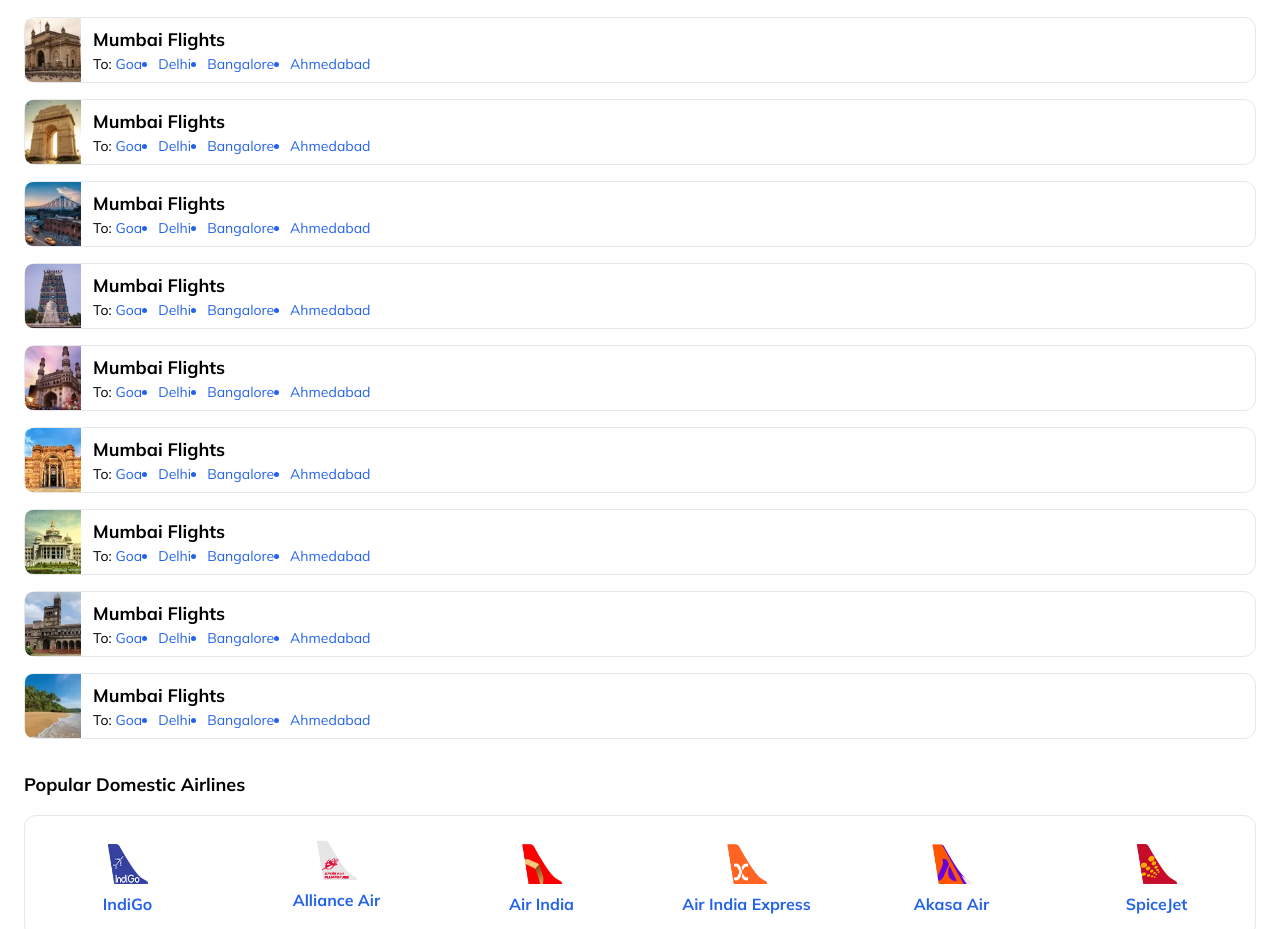
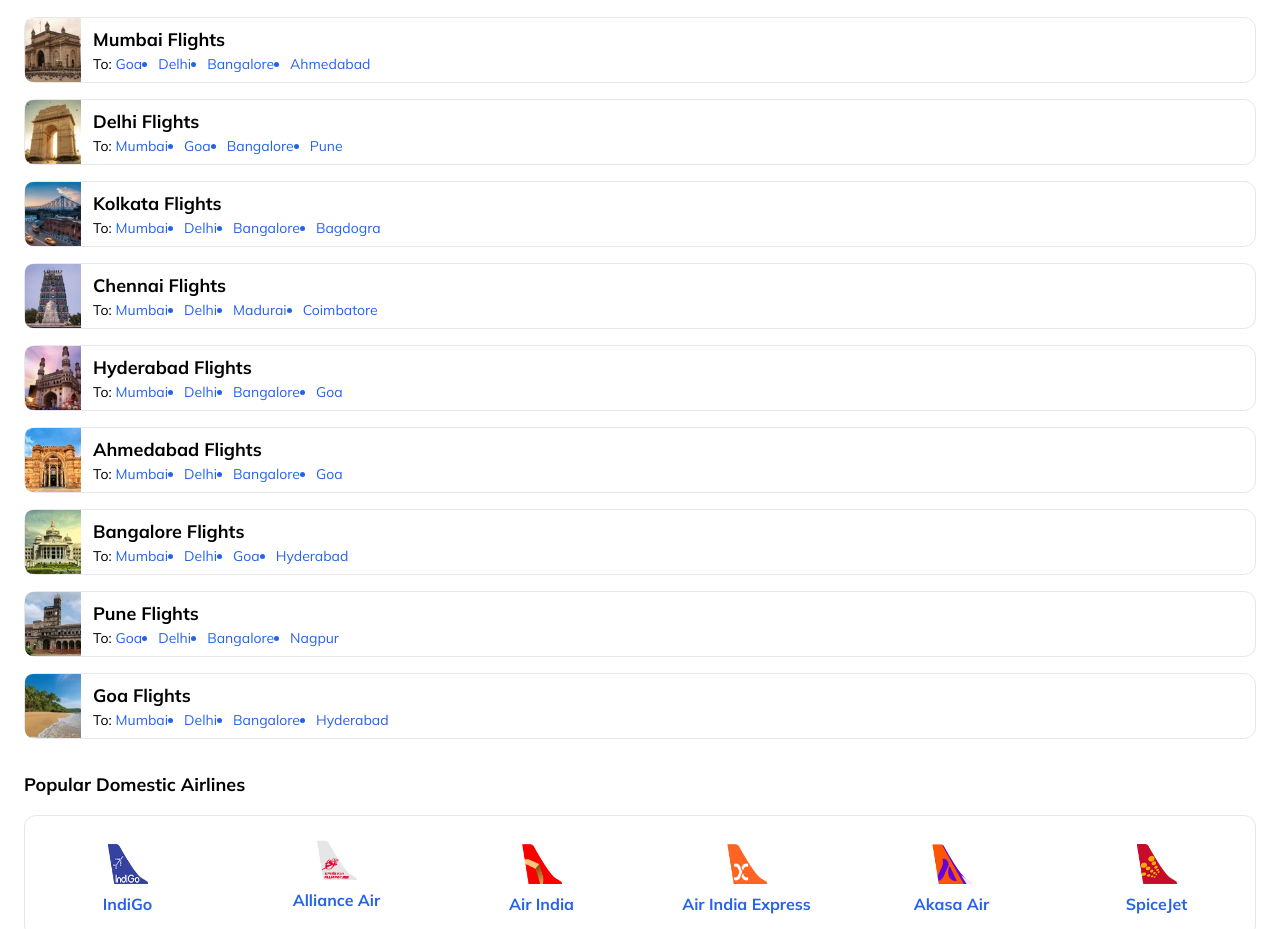
Before and after one commit to Manish-pro854/Airlines-clone, a website: page index.html in a window 1280 px wide. Shown: the part 1474-2403 px from the top of the page. Drawn offline with nearby package versions, Linux system fonts and the light colour scheme; files whose address does not match are found by name.

Commit message:
Add text

```diff
--- a/index.html
+++ b/index.html
@@ -2361,134 +2361,134 @@
             </div>
             <!-- text section  -->
             <div class="flex flex-col justify-center">
-              <h1 class="font-mulish font-bold text-lg">Mumbai Flights</h1>
+              <h1 class="font-mulish font-bold text-lg">Delhi Flights</h1>
+              <div class="flex flex-row">
+              <span class="text-sm">To:</span>
+              <ul class="flex mx-1 text-blue-600 text-sm items-center flex-wrap">
+                <li><a href="">Mumbai</a></li>
+                <li class="list-disc ml-4"><a href="" class="hover:underline">Goa</a></li>
+                <li class="list-disc ml-4"><a href="" class="hover:underline">Bangalore</a></li>
+                <li class="list-disc ml-4"><a href="" class="hover:underline">Pune</a></li>
+              </ul>
+            </div>
+            </div>
+          </div>
+          <!-- 3rd div  -->
+          <div class="flex gap-3 border rounded-xl items-center mt-4">
+            <!-- image div  -->
+            <div class="min-w-[56px]">
+              <img src="./images/3.webp" class="h-16 w-14 object-cover rounded-l-lg" alt="Mumbai flight thumbnail">
+            </div>
+            <!-- text section  -->
+            <div class="flex flex-col justify-center">
+              <h1 class="font-mulish font-bold text-lg">Kolkata Flights</h1>
+              <div class="flex flex-row">
+              <span class="text-sm">To:</span>
+              <ul class="flex mx-1 text-blue-600 text-sm items-center flex-wrap">
+                <li><a href="">Mumbai</a></li>
+                <li class="list-disc ml-4"><a href="" class="hover:underline">Delhi</a></li>
+                <li class="list-disc ml-4"><a href="" class="hover:underline">Bangalore</a></li>
+                <li class="list-disc ml-4"><a href="" class="hover:underline">Bagdogra</a></li>
+              </ul>
+            </div>
+            </div>
+          </div>
+          <!-- 4th div  -->
+          <div class="flex gap-3 border rounded-xl items-center mt-4">
+            <!-- image div  -->
+            <div class="min-w-[56px]">
+              <img src="./images/4.webp" class="h-16 w-14 object-cover rounded-l-lg" alt="Mumbai flight thumbnail">
+            </div>
+            <!-- text section  -->
+            <div class="flex flex-col justify-center">
+              <h1 class="font-mulish font-bold text-lg">Chennai Flights</h1>
+              <div class="flex flex-row">
+              <span class="text-sm">To:</span>
+              <ul class="flex mx-1 text-blue-600 text-sm items-center flex-wrap">
+                <li><a href="">Mumbai</a></li>
+                <li class="list-disc ml-4"><a href="" class="hover:underline">Delhi</a></li>
+                <li class="list-disc ml-4"><a href="" class="hover:underline">Madurai</a></li>
+                <li class="list-disc ml-4"><a href="" class="hover:underline">Coimbatore</a></li>
+              </ul>
+            </div>
+            </div>
+          </div>
+          <!-- 5th div  -->
+          <div class="flex gap-3 border rounded-xl items-center mt-4">
+            <!-- image div  -->
+            <div class="min-w-[56px]">
+              <img src="./images/5.webp" class="h-16 w-14 object-cover rounded-l-lg" alt="Mumbai flight thumbnail">
+            </div>
+            <!-- text section  -->
+            <div class="flex flex-col justify-center">
+              <h1 class="font-mulish font-bold text-lg">Hyderabad Flights</h1>
+              <div class="flex flex-row">
+              <span class="text-sm">To:</span>
+              <ul class="flex mx-1 text-blue-600 text-sm items-center flex-wrap">
+                <li><a href="">Mumbai</a></li>
+                <li class="list-disc ml-4"><a href="" class="hover:underline">Delhi</a></li>
+                <li class="list-disc ml-4"><a href="" class="hover:underline">Bangalore</a></li>
+                <li class="list-disc ml-4"><a href="" class="hover:underline">Goa</a></li>
+              </ul>
+            </div>
+            </div>
+          </div>
+          <!-- 6th div -->
+          <div class="flex gap-3 border rounded-xl items-center mt-4">
+            <!-- image div  -->
+            <div class="min-w-[56px]">
+              <img src="./images/6.webp" class="h-16 w-14 object-cover rounded-l-lg" alt="Mumbai flight thumbnail">
+            </div>
+            <!-- text section  -->
+            <div class="flex flex-col justify-center">
+              <h1 class="font-mulish font-bold text-lg">Ahmedabad Flights</h1>
+              <div class="flex flex-row">
+              <span class="text-sm">To:</span>
+              <ul class="flex mx-1 text-blue-600 text-sm items-center flex-wrap">
+                <li><a href="">Mumbai</a></li>
+                <li class="list-disc ml-4"><a href="" class="hover:underline">Delhi</a></li>
+                <li class="list-disc ml-4"><a href="" class="hover:underline">Bangalore</a></li>
+                <li class="list-disc ml-4"><a href="" class="hover:underline">Goa</a></li>
+              </ul>
+            </div>
+            </div>
+          </div>
+          <!-- 7th div  -->
+          <div class="flex gap-3 border rounded-xl items-center mt-4">
+            <!-- image div  -->
+            <div class="min-w-[56px]">
+              <img src="./images/7.webp" class="h-16 w-14 object-cover rounded-l-lg" alt="Mumbai flight thumbnail">
+            </div>
+            <!-- text section  -->
+            <div class="flex flex-col justify-center">
+              <h1 class="font-mulish font-bold text-lg">Bangalore Flights</h1>
+              <div class="flex flex-row">
+              <span class="text-sm">To:</span>
+              <ul class="flex mx-1 text-blue-600 text-sm items-center flex-wrap">
+                <li><a href="">Mumbai</a></li>
+                <li class="list-disc ml-4"><a href="" class="hover:underline">Delhi</a></li>
+                <li class="list-disc ml-4"><a href="" class="hover:underline">Goa</a></li>
+                <li class="list-disc ml-4"><a href="" class="hover:underline">Hyderabad</a></li>
+              </ul>
+            </div>
+            </div>
+          </div>
+          <!-- 8th div  -->
+          <div class="flex gap-3 border rounded-xl items-center mt-4">
+            <!-- image div  -->
+            <div class="min-w-[56px]">
+              <img src="./images/8.webp" class="h-16 w-14 object-cover rounded-l-lg" alt="Mumbai flight thumbnail">
+            </div>
+            <!-- text section  -->
+            <div class="flex flex-col justify-center">
+              <h1 class="font-mulish font-bold text-lg">Pune Flights</h1>
               <div class="flex flex-row">
               <span class="text-sm">To:</span>
               <ul class="flex mx-1 text-blue-600 text-sm items-center flex-wrap">
                 <li><a href="">Goa</a></li>
                 <li class="list-disc ml-4"><a href="" class="hover:underline">Delhi</a></li>
                 <li class="list-disc ml-4"><a href="" class="hover:underline">Bangalore</a></li>
-                <li class="list-disc ml-4"><a href="" class="hover:underline">Ahmedabad</a></li>
-              </ul>
-            </div>
-            </div>
-          </div>
-          <!-- 3rd div  -->
-          <div class="flex gap-3 border rounded-xl items-center mt-4">
-            <!-- image div  -->
-            <div class="min-w-[56px]">
-              <img src="./images/3.webp" class="h-16 w-14 object-cover rounded-l-lg" alt="Mumbai flight thumbnail">
-            </div>
-            <!-- text section  -->
-            <div class="flex flex-col justify-center">
-              <h1 class="font-mulish font-bold text-lg">Mumbai Flights</h1>
-              <div class="flex flex-row">
-              <span class="text-sm">To:</span>
-              <ul class="flex mx-1 text-blue-600 text-sm items-center flex-wrap">
-                <li><a href="">Goa</a></li>
-                <li class="list-disc ml-4"><a href="" class="hover:underline">Delhi</a></li>
-                <li class="list-disc ml-4"><a href="" class="hover:underline">Bangalore</a></li>
-                <li class="list-disc ml-4"><a href="" class="hover:underline">Ahmedabad</a></li>
-              </ul>
-            </div>
-            </div>
-          </div>
-          <!-- 4th div  -->
-          <div class="flex gap-3 border rounded-xl items-center mt-4">
-            <!-- image div  -->
-            <div class="min-w-[56px]">
-              <img src="./images/4.webp" class="h-16 w-14 object-cover rounded-l-lg" alt="Mumbai flight thumbnail">
-            </div>
-            <!-- text section  -->
-            <div class="flex flex-col justify-center">
-              <h1 class="font-mulish font-bold text-lg">Mumbai Flights</h1>
-              <div class="flex flex-row">
-              <span class="text-sm">To:</span>
-              <ul class="flex mx-1 text-blue-600 text-sm items-center flex-wrap">
-                <li><a href="">Goa</a></li>
-                <li class="list-disc ml-4"><a href="" class="hover:underline">Delhi</a></li>
-                <li class="list-disc ml-4"><a href="" class="hover:underline">Bangalore</a></li>
-                <li class="list-disc ml-4"><a href="" class="hover:underline">Ahmedabad</a></li>
-              </ul>
-            </div>
-            </div>
-          </div>
-          <!-- 5th div  -->
-          <div class="flex gap-3 border rounded-xl items-center mt-4">
-            <!-- image div  -->
-            <div class="min-w-[56px]">
-              <img src="./images/5.webp" class="h-16 w-14 object-cover rounded-l-lg" alt="Mumbai flight thumbnail">
-            </div>
-            <!-- text section  -->
-            <div class="flex flex-col justify-center">
-              <h1 class="font-mulish font-bold text-lg">Mumbai Flights</h1>
-              <div class="flex flex-row">
-              <span class="text-sm">To:</span>
-              <ul class="flex mx-1 text-blue-600 text-sm items-center flex-wrap">
-                <li><a href="">Goa</a></li>
-                <li class="list-disc ml-4"><a href="" class="hover:underline">Delhi</a></li>
-                <li class="list-disc ml-4"><a href="" class="hover:underline">Bangalore</a></li>
-                <li class="list-disc ml-4"><a href="" class="hover:underline">Ahmedabad</a></li>
-              </ul>
-            </div>
-            </div>
-          </div>
-          <!-- 6th div -->
-          <div class="flex gap-3 border rounded-xl items-center mt-4">
-            <!-- image div  -->
-            <div class="min-w-[56px]">
-              <img src="./images/6.webp" class="h-16 w-14 object-cover rounded-l-lg" alt="Mumbai flight thumbnail">
-            </div>
-            <!-- text section  -->
-            <div class="flex flex-col justify-center">
-              <h1 class="font-mulish font-bold text-lg">Mumbai Flights</h1>
-              <div class="flex flex-row">
-              <span class="text-sm">To:</span>
-              <ul class="flex mx-1 text-blue-600 text-sm items-center flex-wrap">
-                <li><a href="">Goa</a></li>
-                <li class="list-disc ml-4"><a href="" class="hover:underline">Delhi</a></li>
-                <li class="list-disc ml-4"><a href="" class="hover:underline">Bangalore</a></li>
-                <li class="list-disc ml-4"><a href="" class="hover:underline">Ahmedabad</a></li>
-              </ul>
-            </div>
-            </div>
-          </div>
-          <!-- 7th div  -->
-          <div class="flex gap-3 border rounded-xl items-center mt-4">
-            <!-- image div  -->
-            <div class="min-w-[56px]">
-              <img src="./images/7.webp" class="h-16 w-14 object-cover rounded-l-lg" alt="Mumbai flight thumbnail">
-            </div>
-            <!-- text section  -->
-            <div class="flex flex-col justify-center">
-              <h1 class="font-mulish font-bold text-lg">Mumbai Flights</h1>
-              <div class="flex flex-row">
-              <span class="text-sm">To:</span>
-              <ul class="flex mx-1 text-blue-600 text-sm items-center flex-wrap">
-                <li><a href="">Goa</a></li>
-                <li class="list-disc ml-4"><a href="" class="hover:underline">Delhi</a></li>
-                <li class="list-disc ml-4"><a href="" class="hover:underline">Bangalore</a></li>
-                <li class="list-disc ml-4"><a href="" class="hover:underline">Ahmedabad</a></li>
-              </ul>
-            </div>
-            </div>
-          </div>
-          <!-- 8th div  -->
-          <div class="flex gap-3 border rounded-xl items-center mt-4">
-            <!-- image div  -->
-            <div class="min-w-[56px]">
-              <img src="./images/8.webp" class="h-16 w-14 object-cover rounded-l-lg" alt="Mumbai flight thumbnail">
-            </div>
-            <!-- text section  -->
-            <div class="flex flex-col justify-center">
-              <h1 class="font-mulish font-bold text-lg">Mumbai Flights</h1>
-              <div class="flex flex-row">
-              <span class="text-sm">To:</span>
-              <ul class="flex mx-1 text-blue-600 text-sm items-center flex-wrap">
-                <li><a href="">Goa</a></li>
-                <li class="list-disc ml-4"><a href="" class="hover:underline">Delhi</a></li>
-                <li class="list-disc ml-4"><a href="" class="hover:underline">Bangalore</a></li>
-                <li class="list-disc ml-4"><a href="" class="hover:underline">Ahmedabad</a></li>
+                <li class="list-disc ml-4"><a href="" class="hover:underline">Nagpur</a></li>
               </ul>
             </div>
             </div>
@@ -2501,14 +2501,14 @@
             </div>
             <!-- text section  -->
             <div class="flex flex-col justify-center">
-              <h1 class="font-mulish font-bold text-lg">Mumbai Flights</h1>
+              <h1 class="font-mulish font-bold text-lg">Goa Flights</h1>
               <div class="flex flex-row">
               <span class="text-sm">To:</span>
               <ul class="flex mx-1 text-blue-600 text-sm items-center flex-wrap">
-                <li><a href="">Goa</a></li>
+                <li><a href="">Mumbai</a></li>
                 <li class="list-disc ml-4"><a href="" class="hover:underline">Delhi</a></li>
                 <li class="list-disc ml-4"><a href="" class="hover:underline">Bangalore</a></li>
-                <li class="list-disc ml-4"><a href="" class="hover:underline">Ahmedabad</a></li>
+                <li class="list-disc ml-4"><a href="" class="hover:underline">Hyderabad</a></li>
               </ul>
             </div>
             </div>
```
